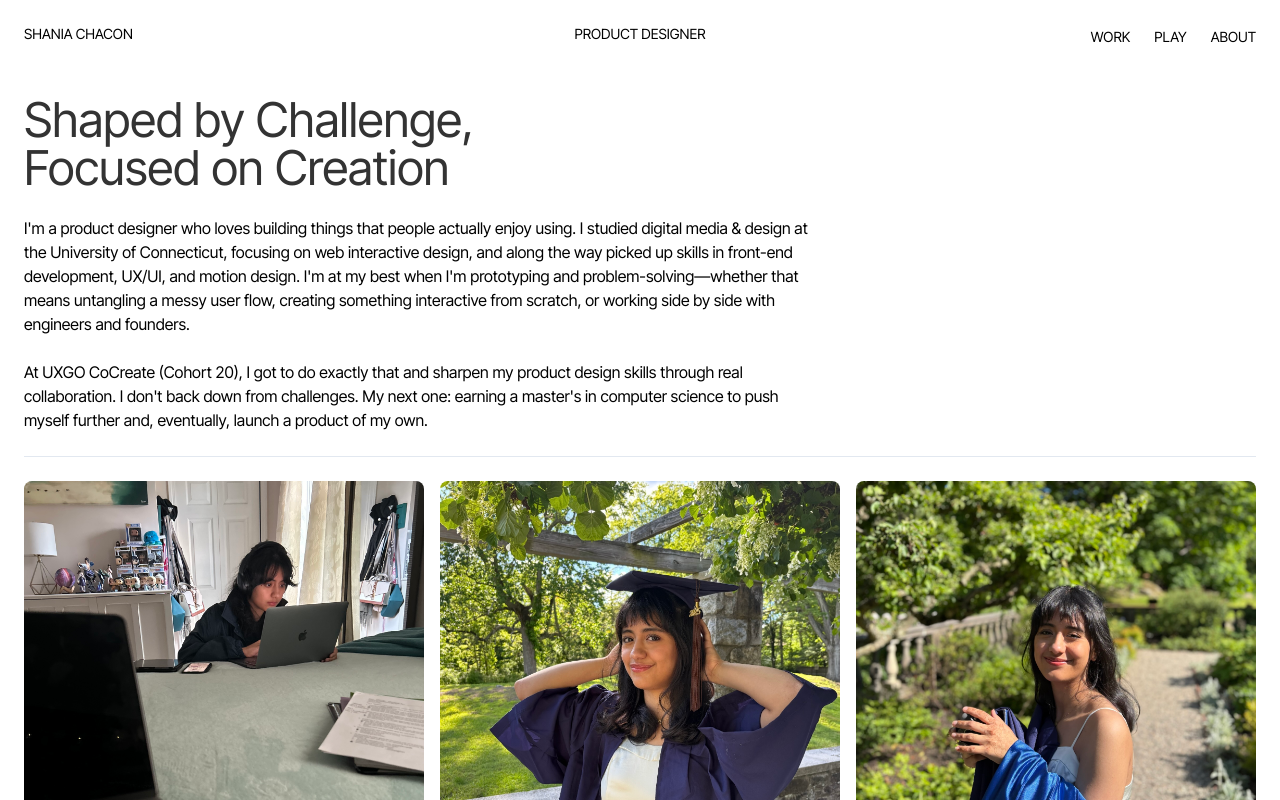
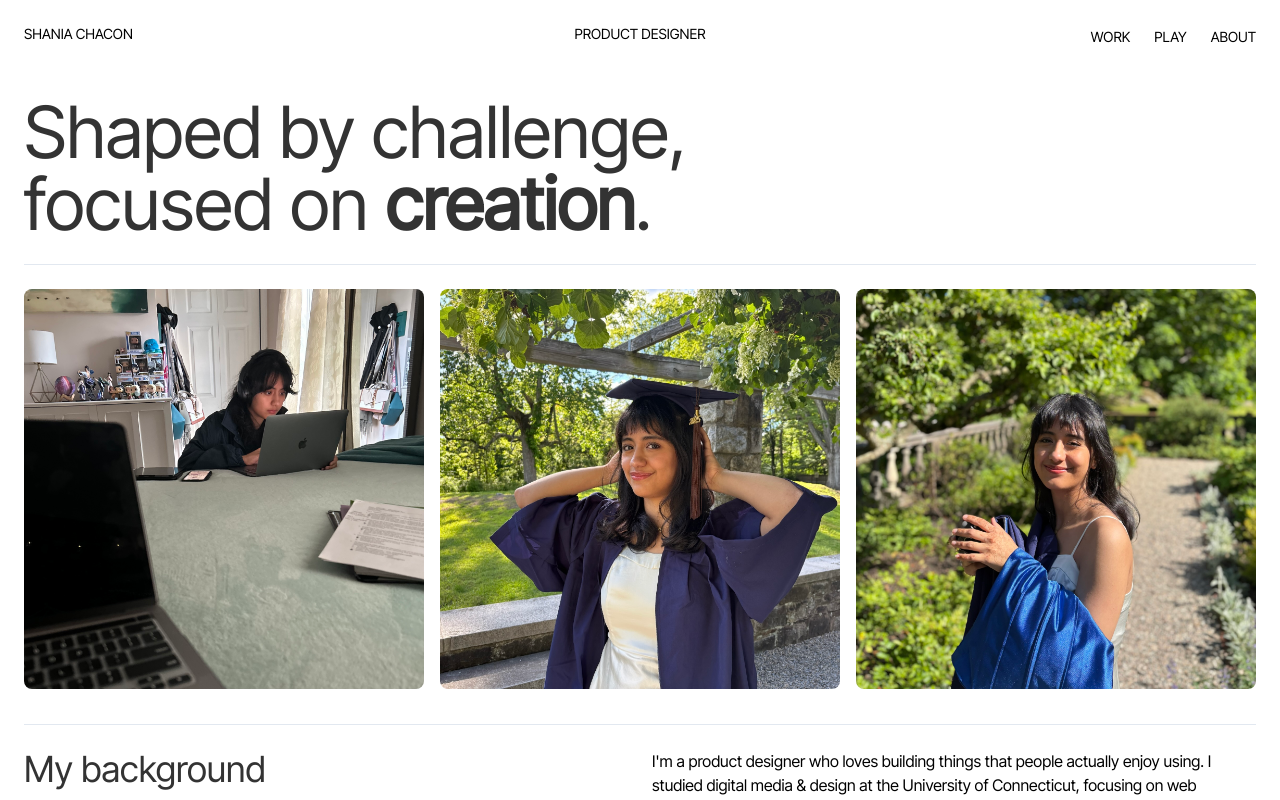
Before and after one commit to chaconshania/PortfolioV2, a Next.js app: page /about in a window 1280 px wide. Shown: the top 800 px of the page. Built offline with nearby package versions, Linux system fonts and the light colour scheme.

Commit message:
Move around content and change font size for headers

```diff
--- a/src/app/about/page.tsx
+++ b/src/app/about/page.tsx
@@ -7,26 +7,12 @@ function page() {
       <main className="flex flex-col p-6 w-full items-center gap-6">
         <section className="flex flex-col lg:flex-row gap-12 lg:gap-6  w-full">
           <div className="flex flex-col w-full gap-6">
-            <h1 className="max-w-[600px] text-3xl lg:text-5xl ">
-              Shaped by Challenge, Focused on Creation
+            <h1 className="max-w-[900px] text-3xl lg:text-7xl ">
+              Shaped by challenge, focused on{" "}
+              <span className="font-bold">creation</span>.
               <span className="italic font-thin"></span>{" "}
             </h1>
-            <p className="max-w-[800px] text-base">
-              I&apos;m a product designer who loves building things that people
-              actually enjoy using. I studied digital media & design at the
-              University of Connecticut, focusing on web interactive design, and
-              along the way picked up skills in front-end development, UX/UI,
-              and motion design. I&apos;m at my best when I&apos;m prototyping
-              and problem-solving—whether that means untangling a messy user
-              flow, creating something interactive from scratch, or working side
-              by side with engineers and founders. <br />
-              <br />
-              At UXGO CoCreate (Cohort 20), I got to do exactly that and sharpen
-              my product design skills through real collaboration. I don&apos;t
-              back down from challenges. My next one: earning a master&apos;s in
-              computer science to push myself further and, eventually, launch a
-              product of my own.
-            </p>
+
             <hr />
           </div>
         </section>
@@ -85,7 +71,7 @@ function page() {
         <section className="grid grid-cols-1 lg:grid-cols-2 lg:gap-6  w-full">
           <div className="flex flex-col w-full gap-6">
             <h1 className="max-w-[600px] text-4xl">
-              <span className="">Shaped by Challenge, Focused on Creation</span>
+              <span className="">My background</span>
             </h1>
           </div>
           <div className="flex flex-col w-full gap-6">
--- a/src/app/page.tsx
+++ b/src/app/page.tsx
@@ -6,8 +6,8 @@ export default function Home() {
       <main className="flex flex-col p-6 w-full items-center gap-6">
         <section className="flex flex-col lg:flex-row gap-12 lg:gap-6  w-full">
           <div className="flex flex-col w-full gap-6">
-            <h1 className="max-w-[600px] text-3xl lg:text-5xl ">
-              <span className="font-bold">Shania</span> is a product designer
+            <h1 className="max-w-[900px] text-3xl lg:text-7xl ">
+              Shania is a <span className="font-bold">product designer </span>
               who codes, turning sketches into shipped products.
               <span className="italic font-thin"></span>{" "}
             </h1>
--- a/src/app/play/page.tsx
+++ b/src/app/play/page.tsx
@@ -7,8 +7,10 @@ function Playground() {
       <main className="flex flex-col p-6 w-full items-center gap-12">
         <section className="flex flex-col lg:flex-row lg:gap-6 w-full">
           <div className="flex flex-col w-full gap-6">
-            <h1 className="max-w-[600px] text-3xl lg:text-5xl">
-              A collection of small experiments I&apos;ve built over the years.
+            <h1 className="max-w-[900px] text-3xl lg:text-7xl">
+              A collection of{" "}
+              <span className="font-bold">small experiments</span> I&apos;ve
+              built over the years.
             </h1>
             <hr />
           </div>
```
